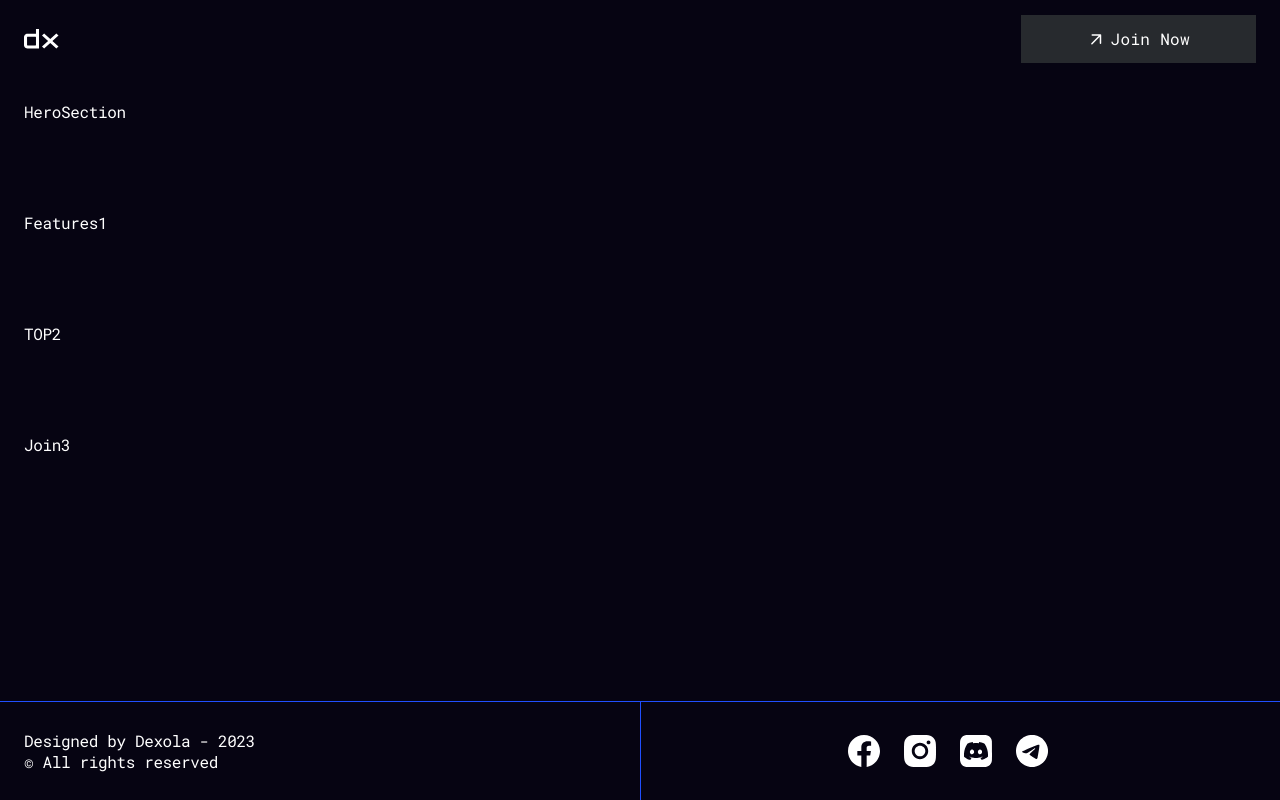
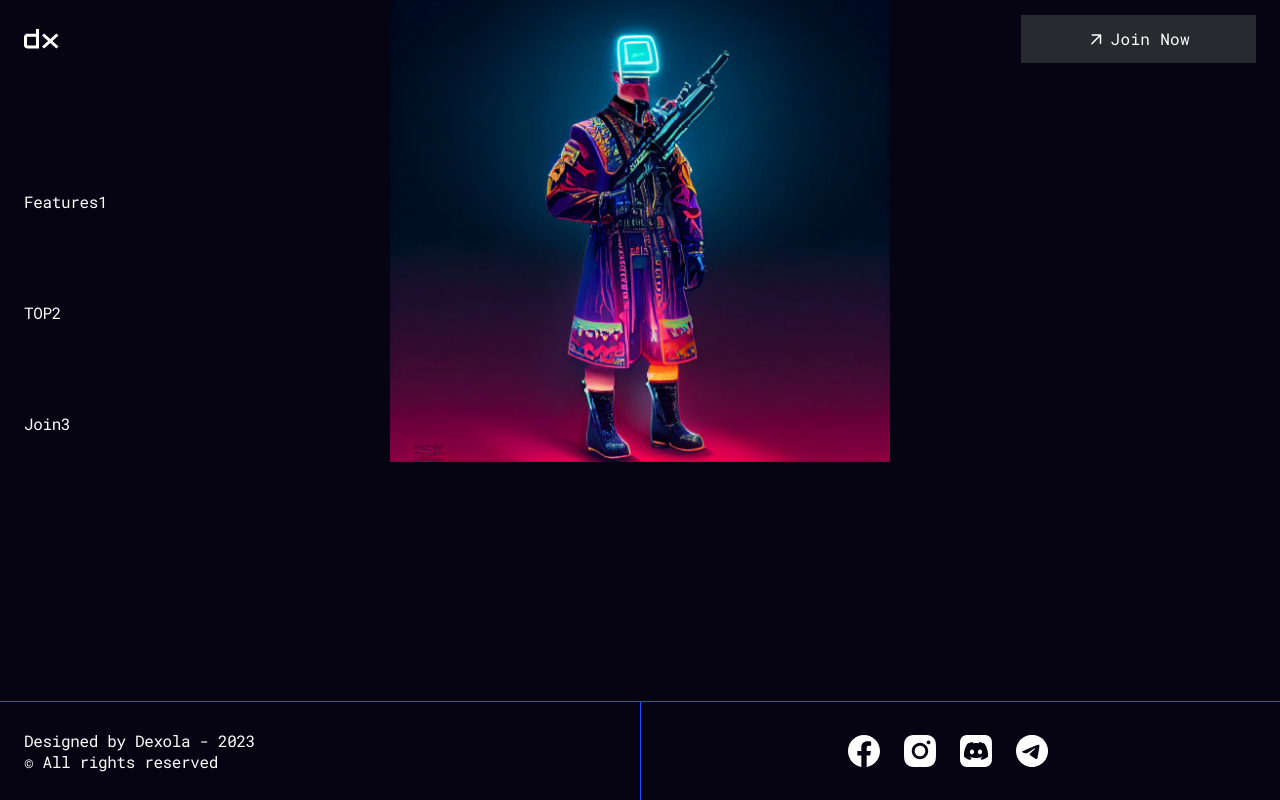
Before and after one commit to VIlliaV/dexola_camp, a React (Vite) app: page / in a window 1280 px wide. Built offline with nearby package versions, Linux system fonts and the light colour scheme; the HTML template or start-up script is replaced by a standard one.

Commit message:
ADD animation

```diff
--- a/src/components/MainSections/Features/Features.jsx
+++ b/src/components/MainSections/Features/Features.jsx
@@ -1,8 +1,14 @@
 import Section from '../../Section/Section';
+import ChangeImg from '../../animation/ChangeImg/ChangeImg';
 
 // eslint-disable-next-line react/prop-types
 const Features = ({ children }) => {
-  return <Section>Features{children}</Section>;
+  return (
+    <Section>
+      Features{children}
+      <ChangeImg />
+    </Section>
+  );
 };
 
 export default Features;
--- a/src/components/MainSections/HeroSection/HeroSection.jsx
+++ b/src/components/MainSections/HeroSection/HeroSection.jsx
@@ -1,7 +1,8 @@
 import Section from '../../Section/Section';
+import ChangeImg from '../../animation/ChangeImg/ChangeImg';
 
 const HeroSection = () => {
-  return <Section>HeroSection</Section>;
+  return <Section>{/* <ChangeImg /> */}</Section>;
 };
 
 export default HeroSection;
--- /dev/null
+++ b/src/components/animation/ChangeImg/ChangeImg.jsx
@@ -0,0 +1,30 @@
+import { useState, useEffect } from 'react';
+import { ImageSlider } from './ChangeImg.styled';
+import img from '../../../images/NFTs/2.webp';
+import img2 from '../../../images/NFTs/3.webp';
+import img3 from '../../../images/NFTs/4.webp';
+
+const ChangeImg = () => {
+  const [activeImage, setActiveImage] = useState(0);
+  const images = [`${img}`, `${img2}`, `${img3}`];
+
+  useEffect(() => {
+    const interval = setInterval(() => {
+      setActiveImage(prevImage => (prevImage + 1) % images.length);
+    }, 3000);
+
+    return () => {
+      clearInterval(interval);
+    };
+  }, [images.length]);
+
+  return (
+    <ImageSlider>
+      {images.map((image, index) => (
+        <img key={index} src={image} alt="Image" className={`slider-image ${index === activeImage ? 'active' : ''}`} />
+      ))}
+    </ImageSlider>
+  );
+};
+
+export default ChangeImg;
--- /dev/null
+++ b/src/components/animation/ChangeImg/ChangeImg.styled.js
@@ -0,0 +1,23 @@
+import styled from 'styled-components';
+
+export const ImageSlider = styled.div`
+  display: flex;
+  align-items: center;
+  justify-content: center;
+  position: relative;
+
+  & .slider-image {
+    max-width: 500px;
+    height: auto;
+    position: absolute;
+    opacity: 0;
+    transition: opacity 1s ease-in-out;
+  }
+
+  & .slider-image.active {
+    opacity: 1;
+  }
+  & .slider-image:not(.active) {
+    z-index: -1;
+  }
+`;
```
